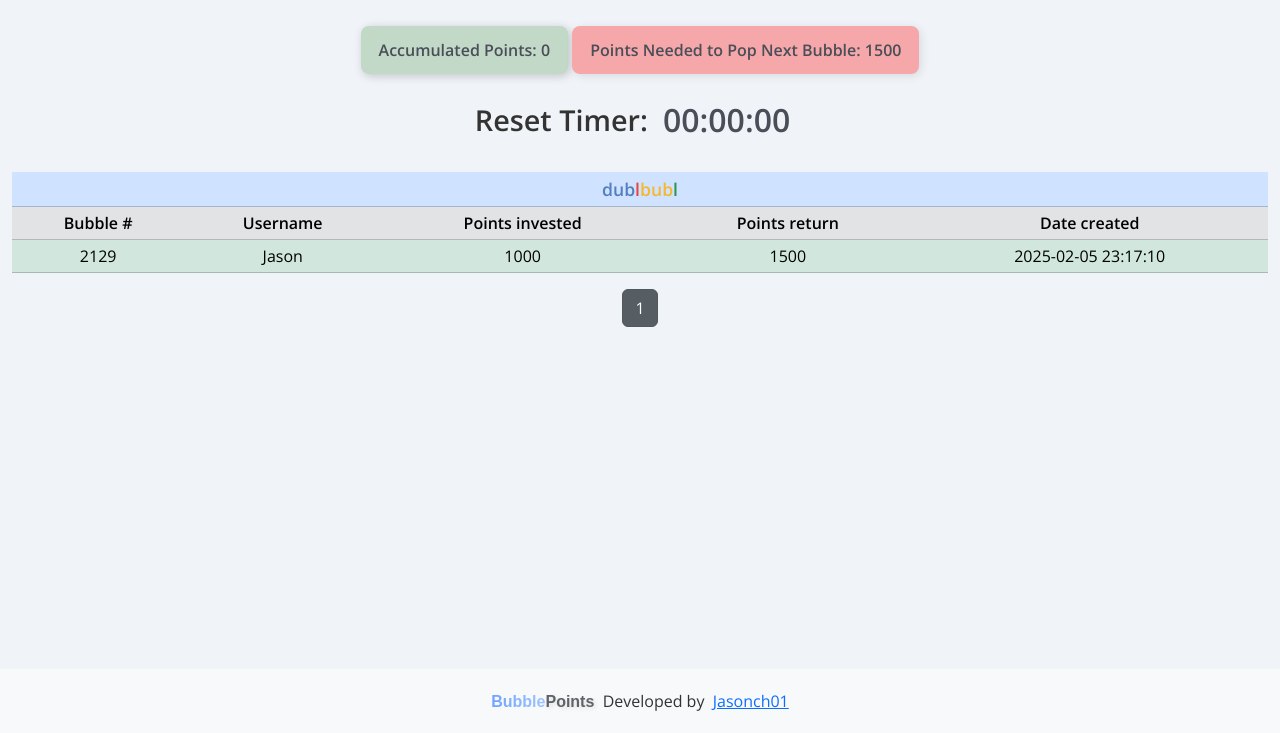
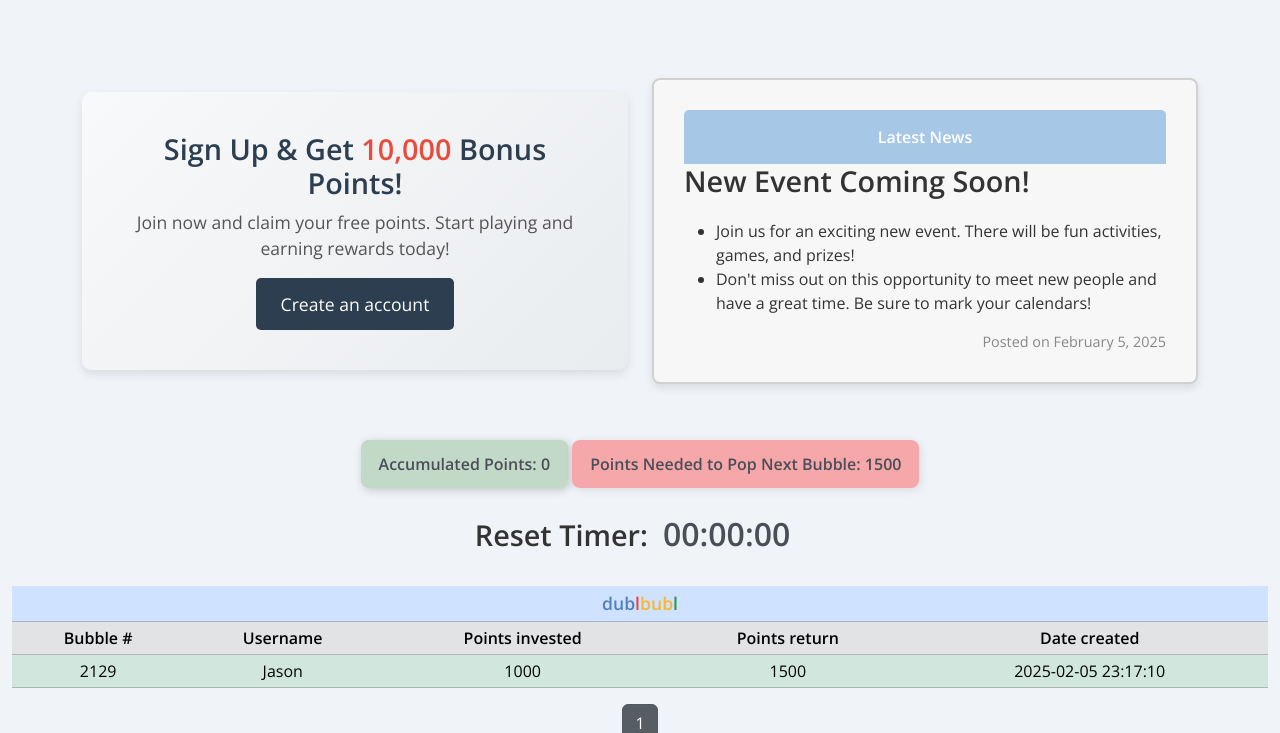
Before and after one commit to jasonch01/BubblePoints, a Flask app: page / in a window 1280 px wide. Shown: the part 66-799 px from the top of the page. Before the commit the page ends 777 px from the top, so only its background shows below. Run offline with Flask 3, Linux system fonts and the light colour scheme; some libraries are stand-ins or nearby versions.

Commit message:
Updated 2/5/2025 v1.15.00

```diff
--- a/app.py
+++ b/app.py
@@ -701,7 +701,7 @@ def login():
             return render_template("login.html", message="Username and password are required")
 
         # Check database for user details (username, hash, and id)
-        user = cur.execute("SELECT * FROM users WHERE username = ?", (username,)).fetchone()
+        user = cur.execute("SELECT * FROM users WHERE LOWER(username) = LOWER(?)", (username,)).fetchone()
 
         # Check if username exists and password is correct
         if user is None or not check_password_hash(user[2], password):
--- a/static/style.css
+++ b/static/style.css
@@ -23,6 +23,7 @@ html body {
 
 body {
     font-family: 'Open Sans', sans-serif;
+
   }
 
 
@@ -282,3 +283,86 @@ button.btn-primary:hover {
     background-color: #e0e0e0;
     cursor: pointer;
   }
+
+
+
+    /* Signup Section Styling */
+    .signup-section {
+    background: linear-gradient(135deg, #f8f9fa, #e9ecef);
+    padding: 40px;
+    border-radius: 10px;
+    box-shadow: 0 4px 10px rgba(0, 0, 0, 0.1);
+    transition: transform 0.3s ease-in-out;
+}
+
+.signup-section:hover {
+    transform: scale(1.02);
+}
+
+.signup-section h2 {
+    font-size: 1.8rem;
+    color: #2C3E50;
+    font-weight: bold;
+}
+
+.bonus-points {
+    color: #E74C3C;
+    font-weight: bold;
+}
+
+.signup-section p {
+    font-size: 1.1rem;
+    color: #555;
+}
+
+.signup-btn {
+    background-color: #2C3E50;
+    color: white;
+    padding: 12px 24px;
+    font-size: 1.1rem;
+    border-radius: 5px;
+    transition: background 0.3s ease-in-out, color 0.3s ease-in-out;
+}
+
+.signup-btn:hover {
+    background-color: #1a252f;
+    color: #dfe6e9; /* Lighter text on hover */
+}
+
+
+.announcement-box {
+    background-color: #f7f7f7;
+    border: 2px solid #d1d1d1;
+    padding: 30px;
+    box-shadow: 0 4px 8px rgba(0, 0, 0, 0.1);
+    border-radius: 8px;
+    margin: 30px 0;
+}
+
+.announcement-box h2 {
+    font-size: 1.8rem;
+    font-weight: bold;
+    margin-bottom: 20px;
+}
+
+.announcement-box p {
+    font-size: 1rem;
+    color: #333;
+    line-height: 1.5;
+}
+
+.announcement-box .date {
+    font-size: 0.9rem;
+    color: #888;
+    margin-top: 15px;
+    text-align: right;
+}
+
+.announcement-box .header {
+    background-color: #A7C7E7; /* Pastel Blue */
+    color: white;
+    padding: 15px;
+    border-radius: 5px 5px 0 0;
+    font-weight: bold;
+    text-align: center;
+}
--- a/templates/index.html
+++ b/templates/index.html
@@ -1,6 +1,37 @@
 {% extends "layout.html" %}
 
 {% block main %}
+
+{% if not session["user_id"] %}
+<div class="container mt-5">
+  <div class="row">
+      <!-- Left Column: Signup Section -->
+      <div class="col-md-6 d-flex align-items-center">
+        <div class="signup-section text-center w-100">
+            <h2>Sign Up & Get <span class="bonus-points">10,000</span> Bonus Points!</h2>
+            <p>Join now and claim your free points. Start playing and earning rewards today!</p>
+            <a href="#" class="btn signup-btn btn-lg">Create an account</a>
+        </div>
+    </div>
+      <!-- Right Column: Announcement Box -->
+      <div class="col-md-6">
+          <div class="announcement-box">
+              <div class="header">Latest News</div>
+              <h2>New Event Coming Soon!</h2>
+              <ul>
+                <li>Join us for an exciting new event. There will be fun activities, games, and prizes!</li>
+                <li>Don't miss out on this opportunity to meet new people and have a great time. Be sure to mark your calendars!</li>
+              </ul>
+              <div class="date">Posted on February 5, 2025</div>
+          </div>
+      </div>
+  </div>
+</div>
+{% endif %}
+
+
+
+
 
 {% if session["user_id"] %}
 <div class="container text-center dashboard">
```
Also changed, not shown: dublbubl.db, 2 other files.
